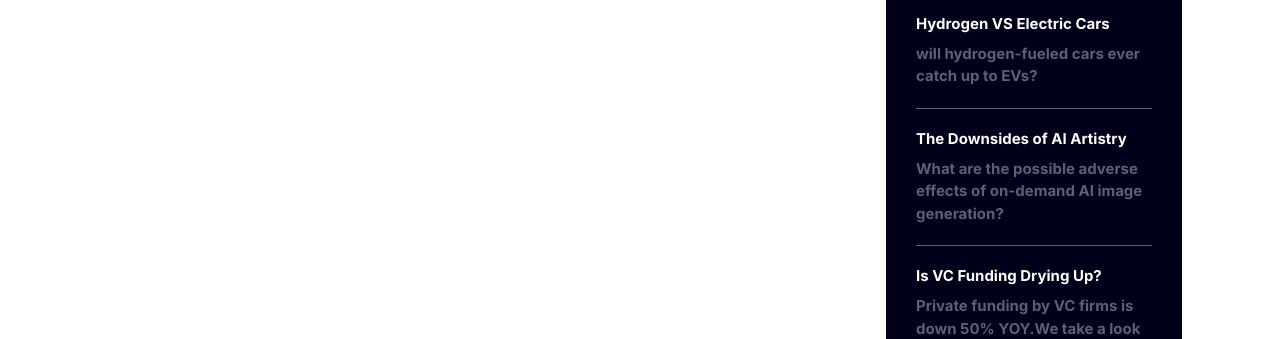
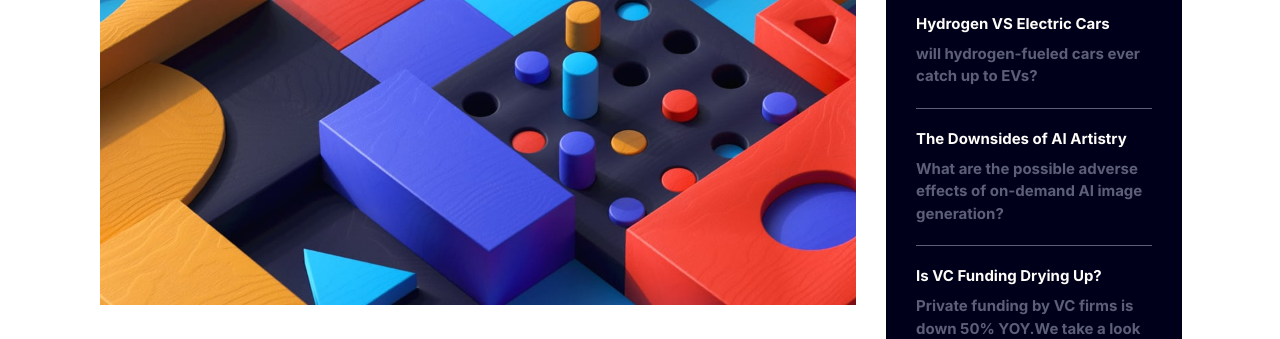
Before and after one commit to bug84151/AdamNews, a plain HTML site: page index.html in a window 1280 px wide. Shown: the part 217-556 px from the top of the page. Drawn offline with nearby package versions, Linux system fonts and the light colour scheme; files that its build step writes are made by us from their sources; the site is published under a folder, as on GitHub Pages, so addresses that start at the root find nothing.

Commit message:
Update styles.scss

```diff
--- a/scss/styles.scss
+++ b/scss/styles.scss
@@ -53,7 +53,7 @@
     .main_headline {
       .main_headline_img {
         height: 400px;
-        background-image: url("/assets/images/image-web-3-desktop.jpg");
+        background-image: url("../assets/images/image-web-3-desktop.jpg");
         background-size: cover;
       }
       .main_headline_text {
```
